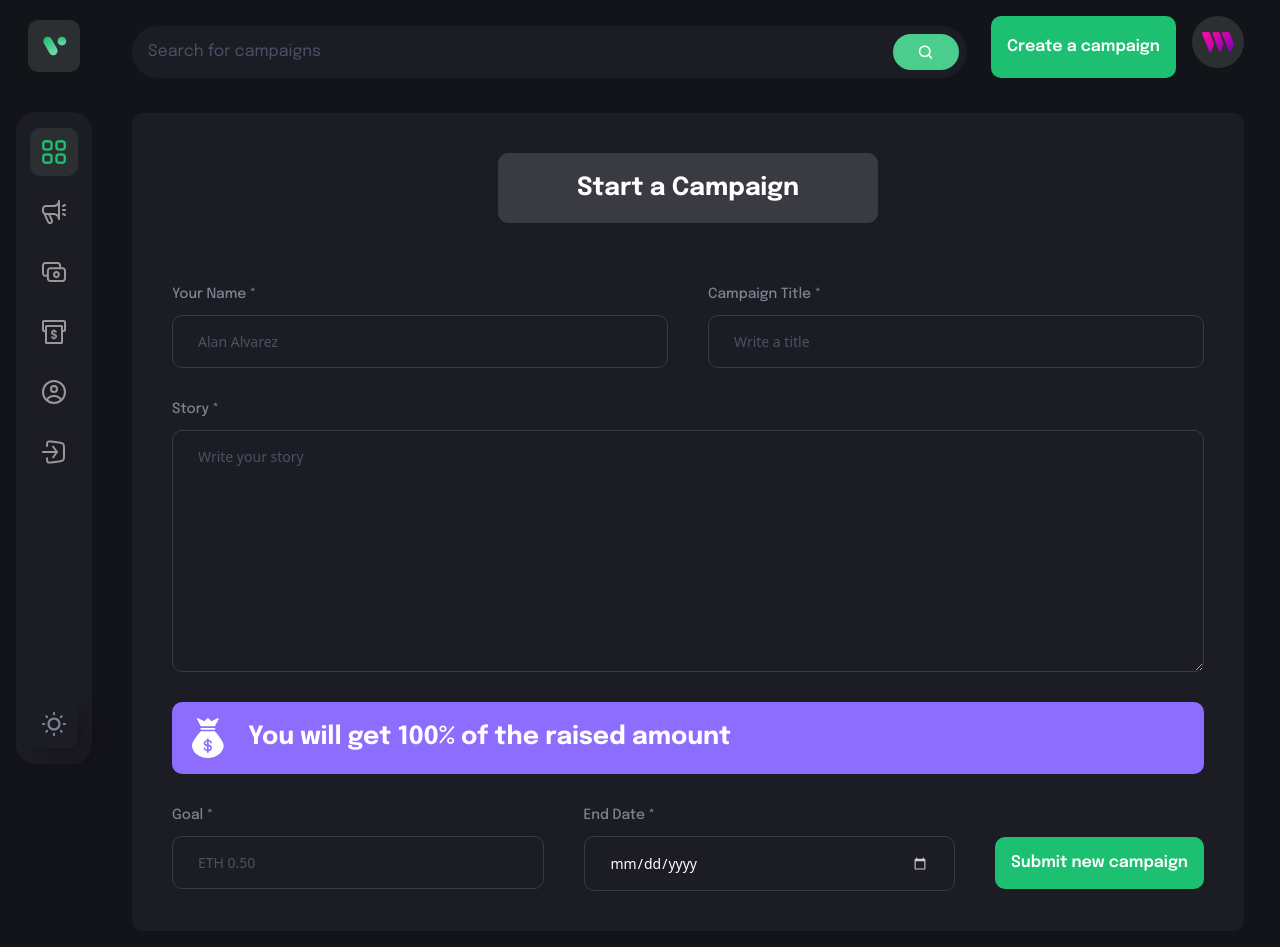
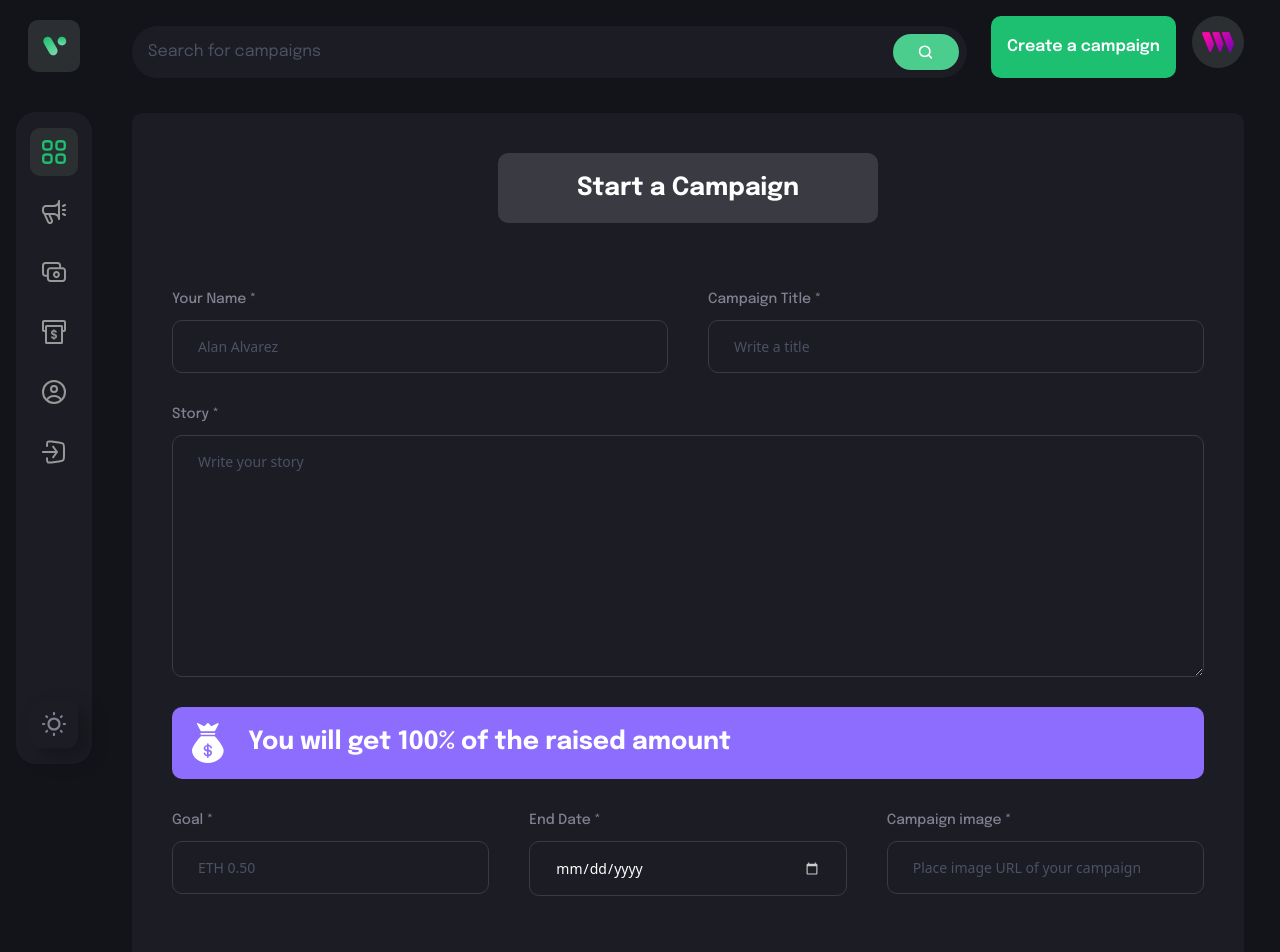
Before and after one commit to AlanAlvarez21/crowdfundingApp, a React (Vite) app in the folder client-side/: page /create-campaign in a window 1280 px wide. Shown: the top 952 px of the page. Built offline with nearby package versions, Linux system fonts and the light colour scheme; what @thirdweb-dev/react would draw is missing.

Commit message:
feat: handleSubmit data from create campaign form

```diff
--- a/client-side/src/pages/CreateCampaign.jsx
+++ b/client-side/src/pages/CreateCampaign.jsx
@@ -9,7 +9,7 @@
 const CreateCampaign = () => {
   const navigate = useNavigate();
   const [isLoading, setIsloading] = useState(false);
-  const [form, setform] = useState({
+  const [form, setForm] = useState({
     name: '',
     title: '',
     description: '',
@@ -18,8 +18,14 @@
     image: '',
   });
 
-  const handleSubmit = () => {
+  const handleFormFieldChange = (fieldName, e) => {
+    setForm({ ...form, [fieldName]: e.target.value })
+  }
 
+  const handleSubmit = (e) => {
+    e.preventDefault();
+
+    console.log(form);
   }
 
   return (
@@ -31,21 +37,21 @@
         </h1>
       </div>
 
-      <form onSubmit={handleSubmit} className="w-full mt-[60px] flex flex-col gap-[30px]">
+      <form onSubmit={handleSubmit} className="w-full mt-[65px] flex flex-col gap-[30px]">
         <div className="flex flex-wrap gap-[40px]">
           <FormField
             labelName='Your Name *'
             placeholder='Alan Alvarez'
             inputType='text'
             value={form.name}
-            handleChange={() => {}}
+            handleChange={(e) => handleFormFieldChange('name', e)}
           />
           <FormField
             labelName='Campaign Title *'
             placeholder='Write a title'
             inputType='text'
             value={form.title}
-            handleChange={() => {}}
+            handleChange={(e) => handleFormFieldChange('title', e)}
           />
         </div>
         <FormField
@@ -53,7 +59,7 @@
             placeholder='Write your story'
             isTextArea
             value={form.description}
-            handleChange={() => {}}
+            handleChange={(e) => handleFormFieldChange('description', e)}
           />
 
           <div className='flex items-center justify-start w-full p-4 bg-[#8c6dfd] rounded-[10px]'>
@@ -66,14 +72,21 @@
             placeholder='ETH 0.50'
             inputType='text'
             value={form.target}
-            handleChange={() => {}}
+            handleChange={(e) => handleFormFieldChange('target', e)}
           />
           <FormField
             labelName='End Date *'
             placeholder='End Date'
             inputType='date'
             value={form.deadline}
-            handleChange={() => {}}
+            handleChange={(e) => handleFormFieldChange('deadline', e)}
+          />
+          <FormField
+            labelName='Campaign image *'
+            placeholder='Place image URL of your campaign'
+            inputType='url'
+            value={form.image}
+            handleChange={(e) => handleFormFieldChange('image', e)}
           />
           <div className='flex justify-center flex-wrap items-center mt-[30px]'>
             <CustomButton
```
